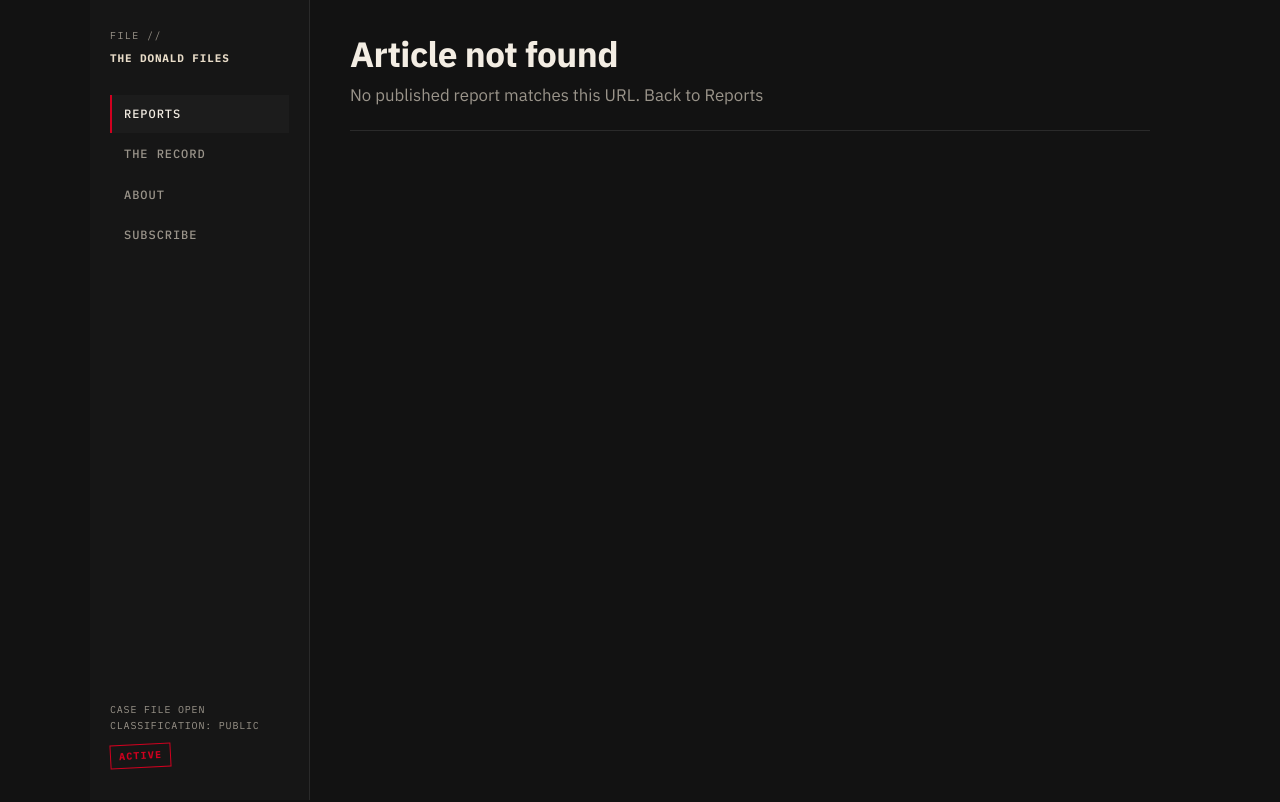
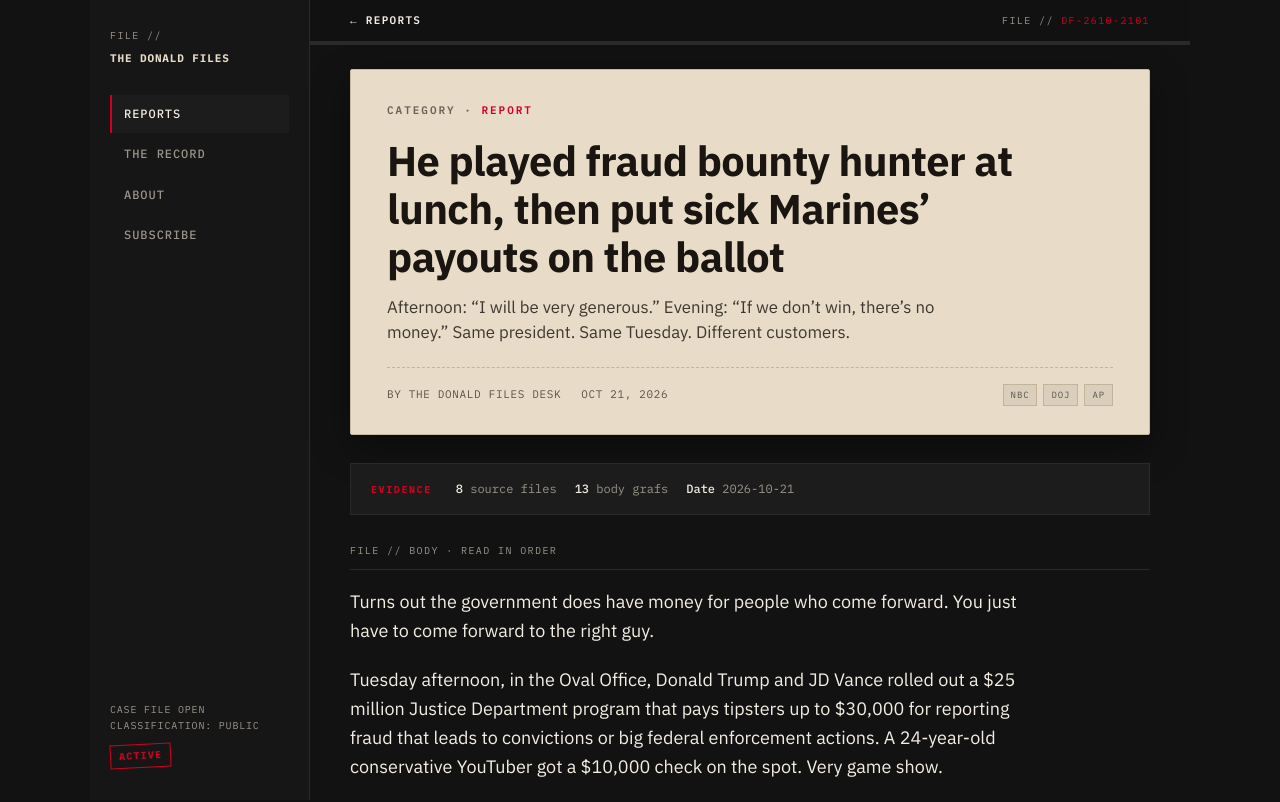
Before and after one commit to donaldfiles/the-donald-files, a React (Vite) app: page /reports/camp-lejeune-no-win-no-money in a window 1280 px wide. Before the commit this address had no page. Shown: the top 802 px of the page. Built offline with nearby package versions, Linux system fonts and the light colour scheme.

Commit message:
Publish REPORT: Camp Lejeune no win, no money (prose v3) + Ink's X drafts in post queue

```diff
--- a/src/content/articles.ts
+++ b/src/content/articles.ts
@@ -55,6 +55,68 @@
 }
 
 export const articles: Article[] = [
+  {
+    slug: 'camp-lejeune-no-win-no-money',
+    ogKicker: 'NO WIN, NO MONEY',
+    ogPunch: 'ballot',
+    ogStamp: 'RECEIPTS',
+    title: 'He played fraud bounty hunter at lunch, then put sick Marines’ payouts on the ballot',
+    category: 'REPORTS',
+    date: '2026-10-21',
+    dek: 'Afternoon: “I will be very generous.” Evening: “If we don’t win, there’s no money.” Same president. Same Tuesday. Different customers.',
+    body: [
+      'Turns out the government does have money for people who come forward. You just have to come forward to the right guy.',
+      'Tuesday afternoon, in the Oval Office, Donald Trump and JD Vance rolled out a $25 million Justice Department program that pays tipsters up to $30,000 for reporting fraud that leads to convictions or big federal enforcement actions. A 24-year-old conservative YouTuber got a $10,000 check on the spot. Very game show.',
+      'Then Trump added the twist nobody asked for. He’d personally be “the arbitrator of all of these decisions.” He’d decide who’s “deserving.” And he’d be “very generous. Believe me... we’re not looking to save on that.”',
+      'Not looking to save. Hold that thought until dinner.',
+      'Tuesday night, Greenville, North Carolina. A midterm rally in the same state as Camp Lejeune. For decades the drinking water on that Marine base was laced with industrial solvents, and up to a million people who lived or worked there from 1953 to 1987 may have been exposed. These are the people still fighting the government over cancer and worse.',
+      'Trump announced his administration had delivered $1 billion in settlements to these veterans and their families. Applause. Then came the fine print.',
+      '“If we win the House and the Senate, I am directing the Department of Justice to settle all remaining legitimate claims as soon as possible.” And then, so nobody missed it: “If we don’t win, there’s no money. If we do win, you’re getting it.”',
+      'So that’s the system. Rat out a stranger and the president will be very generous. Get poisoned serving your country and he’ll want to see your ballot first.',
+      'North Carolina’s governor, Josh Stein, didn’t bother with diplomacy. Conditioning “doing the right thing by sick North Carolinians on who wins the election,” he posted, “is foul.”',
+      'And it’s not like this crept up on the White House. The same day, Laura Loomer, of all people, was on X calling the Justice Department’s settlement offers “lowball” and warning it was “a political disaster waiting to happen.” Attorney General Todd Blanche fired back that “We love our veterans and we want to get these cases right.” By nightfall the boss had a fix. Get them right after November 3. Maybe.',
+      'This isn’t a one-off, either. It’s the whole tour. A $5,000 check for every adult citizen, but only if Republicans hold Congress. The night before in Kansas, year-round higher-ethanol gas sales, but only if Kansans keep their Republican senator. Every promise on this road trip comes with an “if,” and the “if” is always you voting the right way.',
+      'Every president promises to deliver for voters. This one is promising to withhold from them.',
+      'Cancer doesn’t care who controls the Senate. The guy in charge of the settlements apparently does.',
+    ],
+    sources: [
+      {
+        label: 'VIDEO EMBED — Trump on Camp Lejeune claims, Greenville rally, 20 Oct 2026 (original upload via Aaron Rupar)',
+        url: 'https://x.com/atrupar/status/2112709597777596755',
+      },
+      {
+        label: 'NBC News live blog — fraud tips program, “arbitrator” quote, Camp Lejeune remarks, Loomer/Blanche, 20 Oct 2026',
+        url: 'https://www.nbcnews.com/politics/trump-administration/live-blog/trump-midterm-rally-north-carolina-2026-election-congress-live-updates-rcna604465',
+      },
+      {
+        label: 'The Guardian live blog — “no money” for Camp Lejeune claims, Loomer vs DOJ, Nick Shirley $10,000 check, Kansas ethanol threat, 20 Oct 2026',
+        url: 'https://www.theguardian.com/us-news/live/2026/oct/20/donald-trump-midterms-republicans-democrats-north-carolina-latest-updates',
+      },
+      {
+        label: 'Raleigh News & Observer — Greenville rally live updates, Gov. Josh Stein’s response, $5,000 promise, 20 Oct 2026',
+        url: 'https://www.newsobserver.com/news/politics-government/election/article317703733.html',
+      },
+      {
+        label: 'CNN — Trump says he’ll direct DOJ to settle remaining Camp Lejeune claims if GOP wins, 20 Oct 2026',
+        url: 'https://www.cnn.com/2026/10/20/politics/live-news/midterm-election-congress',
+      },
+      {
+        label: 'AP — Trump campaigns in North Carolina; $5,000 checks and fraud-tip program, 20 Oct 2026',
+        url: 'https://apnews.com/article/trump-ukraine-zelenskyy-congress-midterm-elections-a298dcb9327bbad29c0bcc9e61955edb',
+      },
+      {
+        label: 'Washington Post — Tracking Trump: fraud tip rewards and more, 20 Oct 2026',
+        url: 'https://www.washingtonpost.com/the-seven-trump/2026/10/20/tracking-trump-us-delays-missiles-ukraine-voters-doubt-trump-will-accept-midterm-loss-trumps-fraud-tip-rewards-more/',
+      },
+      {
+        label: 'VA — Camp Lejeune past water contamination (background)',
+        url: 'https://www.publichealth.va.gov/EXPOSURES/CAMP-LEJEUNE/',
+      },
+    ],
+    published: true,
+    fixture: false,
+    proseArticle: true,
+  },
   {
     slug: 'wh-youtube-trump-tv',
     ogKicker: 'Press pool watch',
--- a/src/pages/Home.tsx
+++ b/src/pages/Home.tsx
@@ -11,6 +11,7 @@
 
 /** Rage hierarchy (heat first) — uses existing articles only. */
 const RAGE_ORDER = [
+  'camp-lejeune-no-win-no-money',
   'wh-youtube-trump-tv',
   'trump-un-blunders',
   'truth-social-save-america-act-photo-id',
```
Also changed, not shown: data/x-custom-drafts.json (added, +23 -0 lines), scripts/post-queue.mjs (+16 -5 lines).
